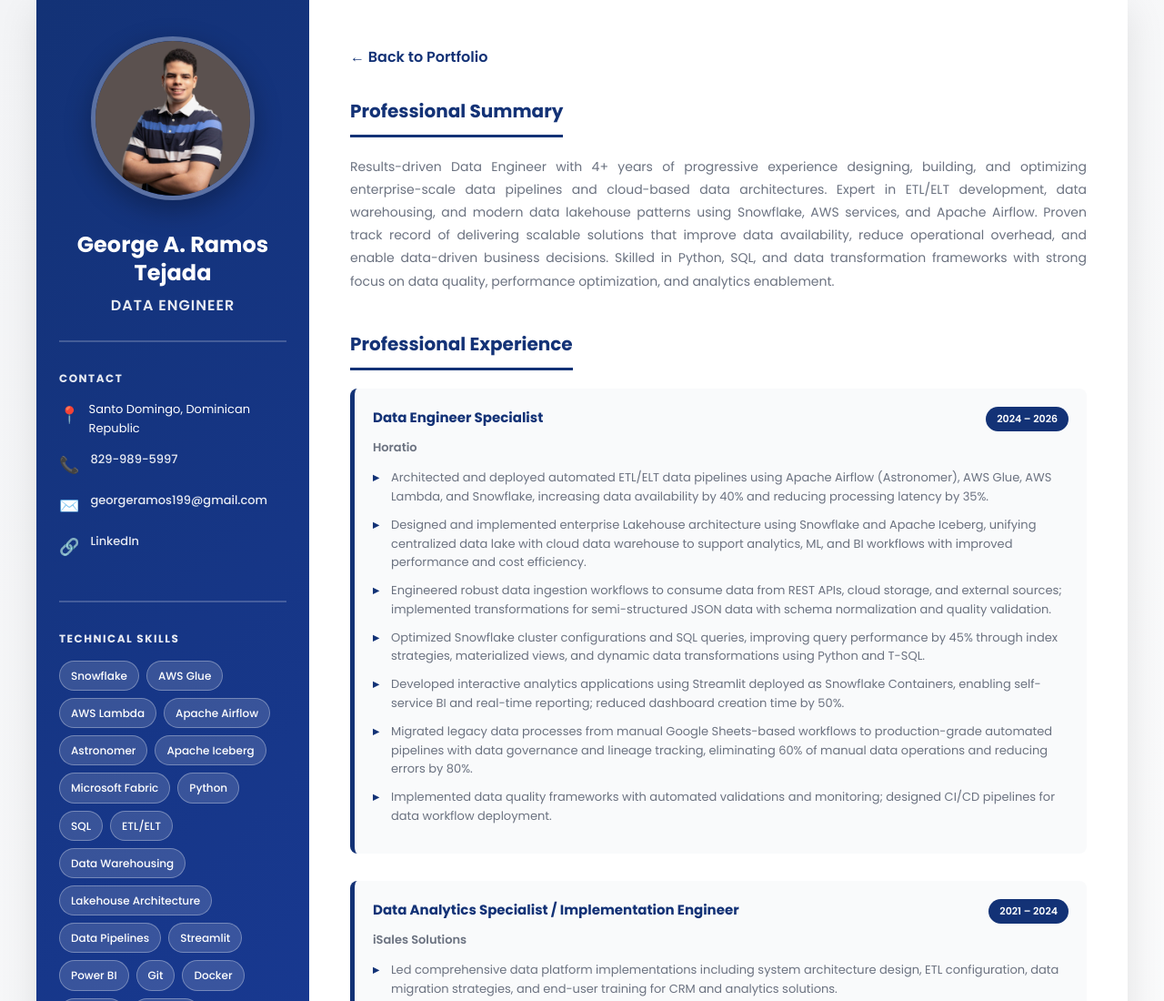
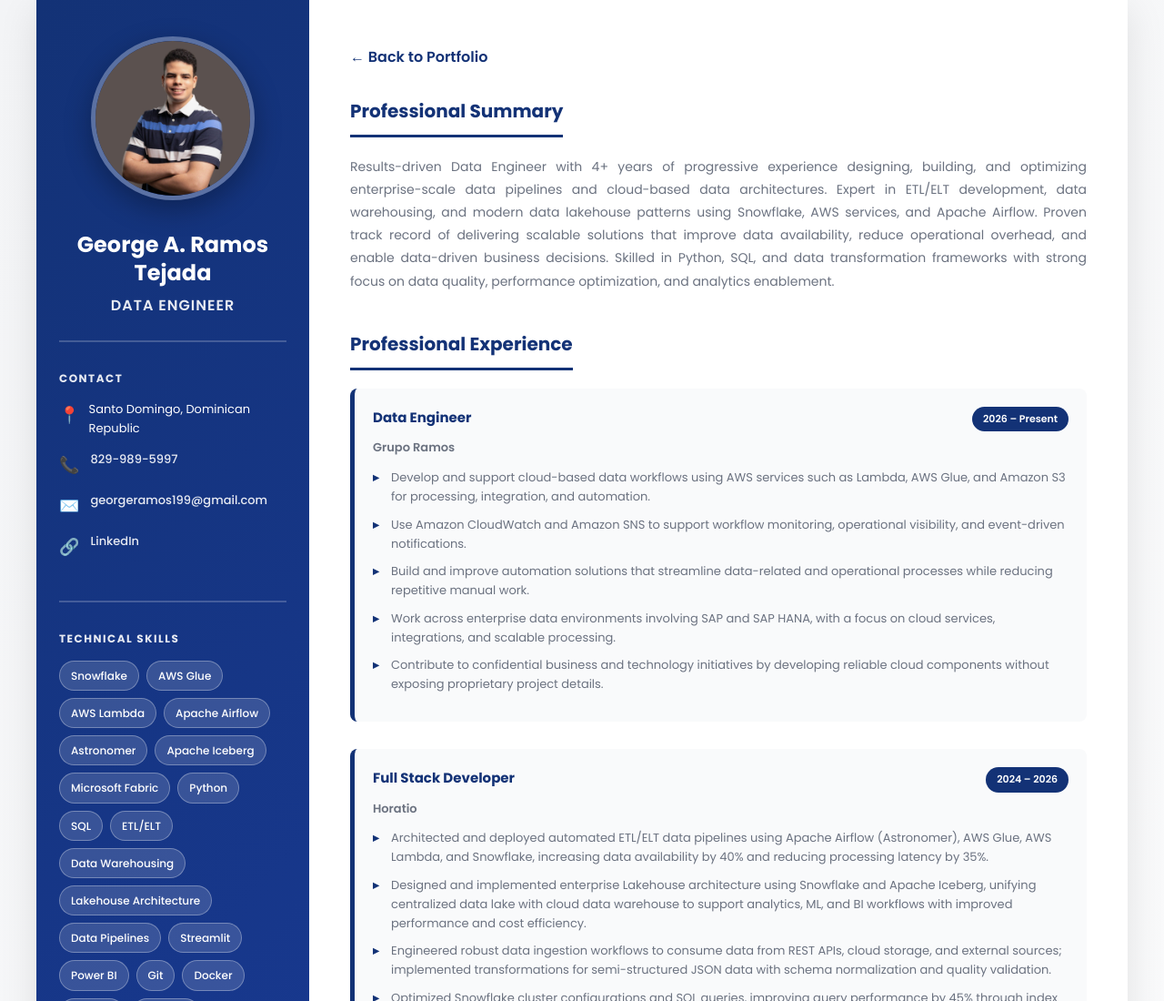
Before and after one commit to GRamos199/my_cv, a website: page cv.html in a window 1280 px wide. Shown: the top 1100 px of the page at 91% size. Drawn offline with Linux system fonts and the light colour scheme.

Commit message:
fix: Update job titles and company names in CV and CV generator, revise experience descriptions for accuracy

```diff
--- a/cv.html
+++ b/cv.html
@@ -112,25 +112,25 @@
             <section class="cv-section">
                 <h2 class="cv-heading">Professional Experience</h2>
 
-                <!-- <div class="cv-experience-item">
+                <!-- Grupo Ramos -->
+                <div class="cv-experience-item">
                     <div class="cv-exp-header">
-                        <h3>Data Engineer Senior</h3>
+                        <h3>Data Engineer</h3>
                         <span class="cv-date">2026 – Present</span>
                     </div>
-                    <p class="cv-company">Datanalitica</p>
+                    <p class="cv-company">Grupo Ramos</p>
                     <ul class="cv-list">
-                        <li>Design and maintain end-to-end data pipelines to ensure reliable ingestion, transformation, and delivery of business-critical data.</li>
-                        <li>Automate operational data processes and ETL workflows, reducing manual effort and improving execution consistency.</li>
-                        <li>Develop and maintain notebook-based code for data preparation, transformation logic, and analytical workflows.</li>
-                        <li>Manage and optimize the organization's lakehouse and data warehouse environments for scalable analytics and reporting.</li>
-                        <li>Build and operate data solutions on Microsoft Fabric, including orchestration, storage, and analytics services.</li>
-                        <li>Maintain structured version control and collaborative development practices through GitHub.</li>
+                        <li>Develop and support cloud-based data workflows using AWS services such as Lambda, AWS Glue, and Amazon S3 for processing, integration, and automation.</li>
+                <li>Use Amazon CloudWatch and Amazon SNS to support workflow monitoring, operational visibility, and event-driven notifications.</li>
+                <li>Build and improve automation solutions that streamline data-related and operational processes while reducing repetitive manual work.</li>
+                <li>Work across enterprise data environments involving SAP and SAP HANA, with a focus on cloud services, integrations, and scalable processing.</li>
+                <li>Contribute to confidential business and technology initiatives by developing reliable cloud components without exposing proprietary project details.</li>
                     </ul>
-                </div> -->
+                </div>
 
                 <div class="cv-experience-item">
                     <div class="cv-exp-header">
-                        <h3>Data Engineer Specialist</h3>
+                        <h3>Full Stack Developer</h3>
                         <span class="cv-date">2024 – 2026</span>
                     </div>
                     <p class="cv-company">Horatio</p>
```
Also changed, not shown: cv_generator.html (+12 -13 lines).
